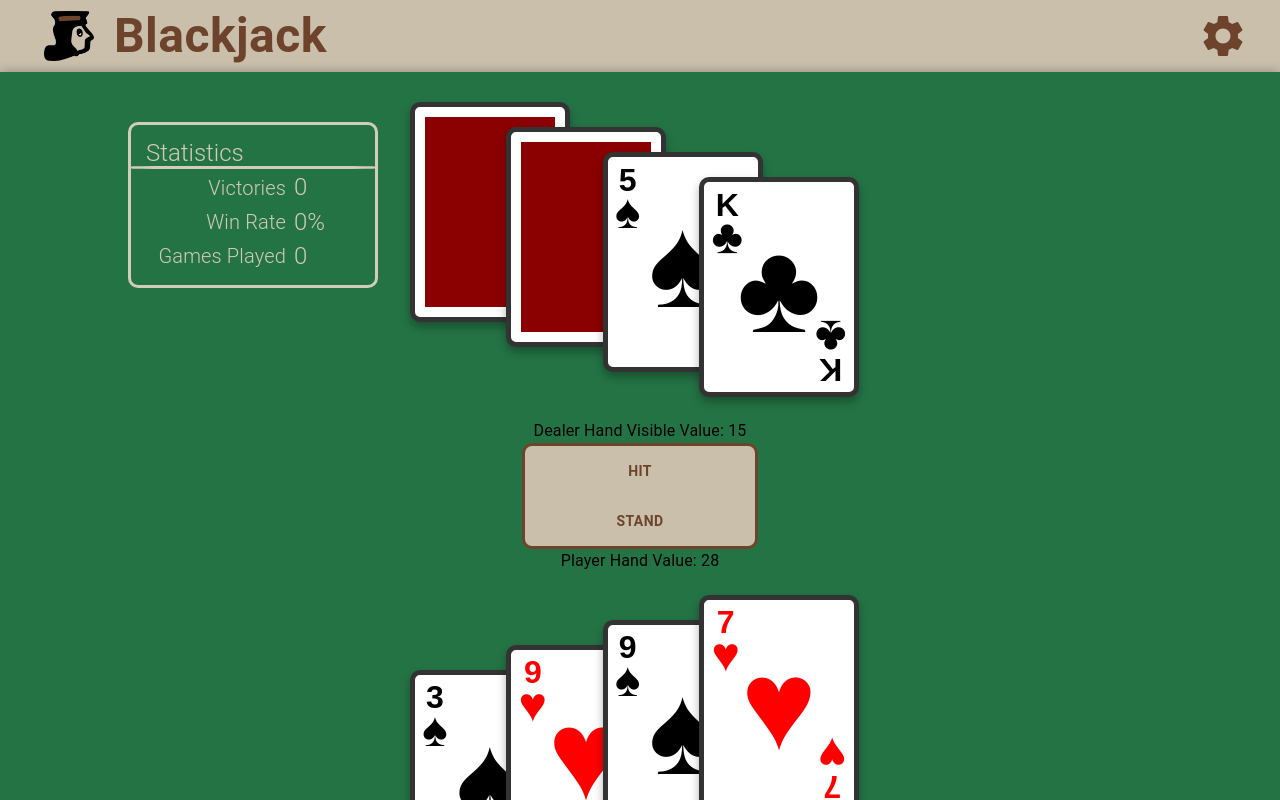
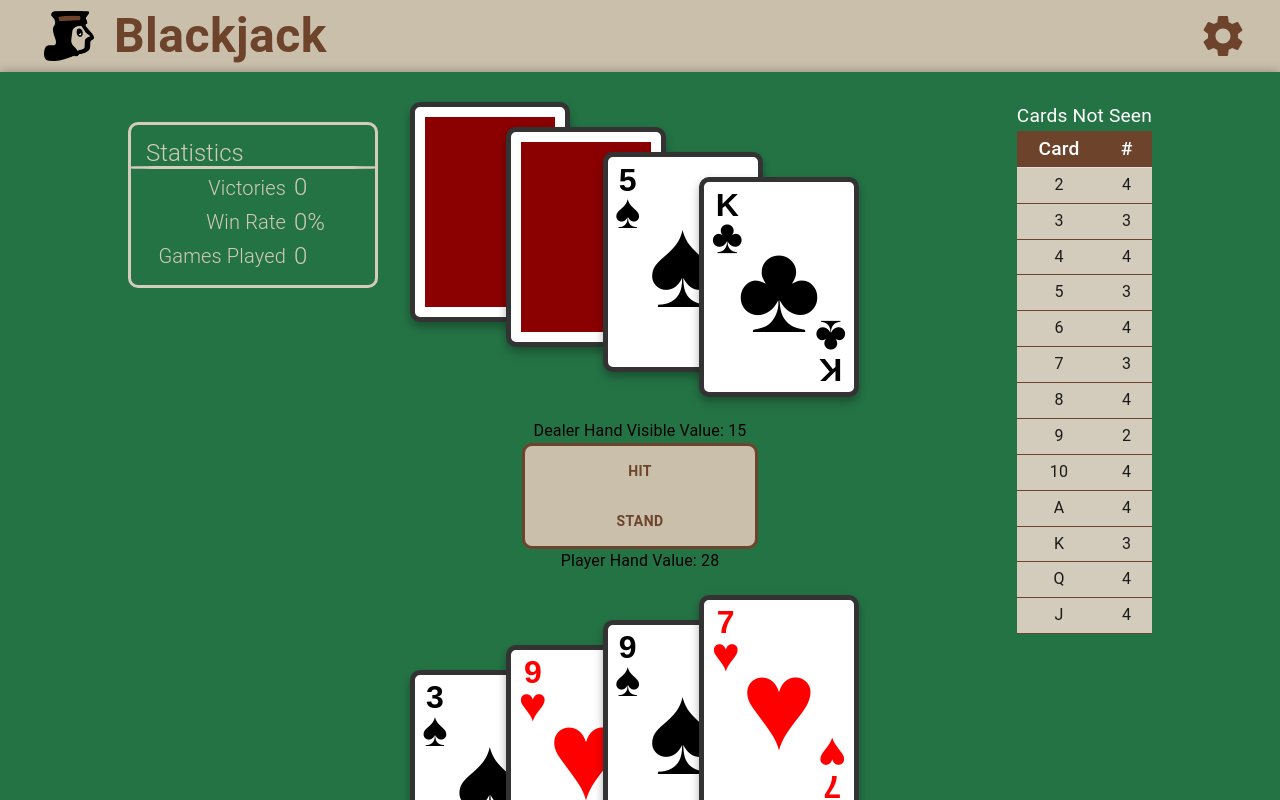
Before and after one commit to EthanNguyen-Tu/Blackjack, a React (Create React App) app: page / in a window 1280 px wide. Shown: the top 800 px of the page. Built offline with nearby package versions, Linux system fonts and the light colour scheme.

Commit message:
feat(CardsNotSeen): Added table of cards in deck player has yet seen

```diff
--- a/src/App.tsx
+++ b/src/App.tsx
@@ -12,11 +12,13 @@ function App() {
     const [showAllCards, setShowAllCards] = useState(true);
     const [showStatMenu, setShowStatMenu] = useState<boolean>(true);
     const [showHandSum, setShowHandSum] = useState<boolean>(true);
+    const [showCardsNotSeen, setShowCardsNotSeen] = useState<boolean>(true);
     const [deck, setDeck] = useState(new DeckOfCards());
 
     const toggleAllCards = () => setShowAllCards(!showAllCards);
     const toggleStatsMenu = () => setShowStatMenu(!showStatMenu);
     const toggleHandSum = () => setShowHandSum(!showHandSum);
+    const toggleCardsNotSeen = () => setShowCardsNotSeen(!showCardsNotSeen);
 
     return (
         <Grid container>
@@ -46,6 +48,8 @@ function App() {
                             toggleStatsMenu={toggleStatsMenu}
                             showHandSum={showHandSum}
                             toggleHandSum={toggleHandSum}
+                            showCardsNotSeen={showCardsNotSeen}
+                            toggleCardsNotSeen={toggleCardsNotSeen}
                         />
                     </Toolbar>
                 </AppBar>
@@ -58,6 +62,7 @@ function App() {
                                 deck={deck}
                                 showHandSum={showHandSum}
                                 showStatMenu={showStatMenu}
+                                showCardsNotSeen={showCardsNotSeen}
                                 soft17={false}
                             />
                         }
--- a/src/shared/components/Blackjack/Blackjack.tsx
+++ b/src/shared/components/Blackjack/Blackjack.tsx
@@ -11,6 +11,7 @@ import HandOfCardsDisplay, {
 import { DeckOfCards } from "../PlayingCard/DeckOfCards.ts";
 import { Typography } from "@mui/material";
 import { VisibilityHandOfCards } from "../HandOfCards/VisibillityHandOfCards.ts";
+import DeckContentDisplay from "../DeckContentsDisplay/DeckContentsDisplay.tsx";
 
 export enum BlackjackState {
     START = "Game Start",
@@ -27,11 +28,12 @@ interface BlackjackProps {
     deck: DeckOfCards;
     showStatMenu: boolean;
     showHandSum: boolean;
+    showCardsNotSeen: boolean;
     soft17: boolean;
 }
 
 function Blackjack(props: BlackjackProps) {
-    const { deck, showStatMenu, showHandSum, soft17 } = props;
+    const { deck, showStatMenu, showHandSum, showCardsNotSeen, soft17 } = props;
     const { victories, totalGames, setVictories, setTotalGames } =
         useGameContext();
 
@@ -71,7 +73,7 @@ function Blackjack(props: BlackjackProps) {
         console.log("\nEvaluating Game State:", gameState);
         switch (gameState) {
             case BlackjackState.START:
-                dealerHand.addCard(deck.drawCard(), false);
+                dealerHand.addCard(deck.drawCard(true), false);
                 dealerHand.addCard(deck.drawCard());
                 playerHand.addCard(deck.drawCard());
                 playerHand.addCard(deck.drawCard());
@@ -89,6 +91,7 @@ function Blackjack(props: BlackjackProps) {
                 logHands();
                 break;
             case BlackjackState.CARD_REVEAL:
+                deck.countAll();
                 dealerHand.revealAll(true);
             // fall through
             case BlackjackState.DEALER_TURN:
@@ -153,6 +156,15 @@ function Blackjack(props: BlackjackProps) {
                     left: "clamp(50px, 10vw, 200px)",
                 }}
             />
+            {showCardsNotSeen && (
+                <DeckContentDisplay
+                    card_count={deck.getCardCount()}
+                    sx={{
+                        position: "absolute",
+                        right: "clamp(50px, 10vw, 200px)",
+                    }}
+                ></DeckContentDisplay>
+            )}
             <Grid
                 container
                 size={12}
--- /dev/null
+++ b/src/shared/components/DeckContentsDisplay/DeckContentsDisplay.tsx
@@ -0,0 +1,83 @@
+import {
+    TableContainer,
+    Table,
+    TableHead,
+    TableRow,
+    TableCell,
+    TableBody,
+    styled,
+    tableCellClasses,
+    Typography,
+    Stack,
+    SxProps,
+    Theme,
+} from "@mui/material";
+
+const StyledDeckContentsCell = styled(TableCell)(({ theme }) => ({
+    [`&.${tableCellClasses.head}`]: {
+        backgroundColor: theme.palette.primary.contrastText,
+        color: theme.palette.common.white,
+        textAlign: "center",
+        fontSize: "1.2rem",
+    },
+    [`&.${tableCellClasses.body}`]: {
+        borderColor: theme.palette.primary.contrastText,
+        backgroundColor: theme.palette.primary.light,
+        fontSize: "1rem",
+    },
+}));
+
+interface DeckContentDisplayProps {
+    card_count: { [key: string]: number };
+    sx?: SxProps<Theme>;
+}
+
+function DeckContentDisplay(props: DeckContentDisplayProps) {
+    const { card_count, sx } = props;
+
+    return (
+        <Stack direction="column" alignItems="center" sx={{ ...(sx || {}) }}>
+            <Typography
+                fontSize="1.2rem"
+                sx={(theme) => ({ color: theme.palette.common.white })}
+            >
+                Cards Not Seen
+            </Typography>
+            <TableContainer sx={{ maxWidth: "300px" }}>
+                <Table
+                    size="small"
+                    aria-label="a dense table displaying remaining cards in the deck"
+                >
+                    <TableHead>
+                        <TableRow>
+                            <StyledDeckContentsCell>
+                                Card
+                            </StyledDeckContentsCell>
+                            <StyledDeckContentsCell>#</StyledDeckContentsCell>
+                        </TableRow>
+                    </TableHead>
+                    <TableBody>
+                        {Object.keys(card_count).map((key) => (
+                            <TableRow key={"Remaining Cards"}>
+                                <StyledDeckContentsCell align="center">
+                                    {key}
+                                </StyledDeckContentsCell>
+                                <StyledDeckContentsCell
+                                    align="center"
+                                    sx={{
+                                        borderLeft:
+                                            "2px solid theme.palette.primary.contrastText",
+                                    }}
+                                >
+                                    {card_count[key]}
+                                </StyledDeckContentsCell>
+                            </TableRow>
+                        ))}
+                    </TableBody>
+                </Table>
+            </TableContainer>
+        </Stack>
+    );
+}
+
+export default DeckContentDisplay;
--- a/src/shared/components/PlayingCard/DeckOfCards.ts
+++ b/src/shared/components/PlayingCard/DeckOfCards.ts
@@ -1,24 +1,84 @@
 import { cards } from "./PlayingCard.tsx";
 
 export class DeckOfCards {
-    private deck: string[];
+    private number_of_decks: number;
+    private deck: string[] = [];
+    private card_count: { [key: string]: number };
+    private delay_count: string[] = [];
 
-    public constructor() {
-        this.deck = [...cards];
+    public constructor(number_of_decks: number = 1) {
+        this.number_of_decks = number_of_decks;
+        for (let i = 0; i < this.number_of_decks; i++) {
+            this.deck = this.deck.concat(cards);
+        }
+        let card_amount = this.number_of_decks * 4;
+        this.card_count = {
+            A: card_amount,
+            K: card_amount,
+            Q: card_amount,
+            J: card_amount,
+            "10": card_amount,
+            "9": card_amount,
+            "8": card_amount,
+            "7": card_amount,
+            "6": card_amount,
+            "5": card_amount,
+            "4": card_amount,
+            "3": card_amount,
+            "2": card_amount,
+        };
     }
 
     public reshuffle() {
-        this.deck = [...cards];
+        for (let i = 0; i < this.number_of_decks; i++) {
+            this.deck = this.deck.concat(cards);
+        }
+        let card_amount = this.number_of_decks * 4;
+        Object.keys(this.card_count).forEach((key) => {
+            this.card_count[key] = card_amount;
+        });
     }
 
-    public drawCard() {
+    public drawCard(delay_count: boolean = false): string {
         if (this.deck.length === 0) {
             this.reshuffle();
         }
 
-        return this.deck.splice(
+        let card = this.deck.splice(
             Math.floor(Math.random() * this.deck.length),
             1
         )[0];
+
+        if (delay_count) {
+            this.delay_count.push(card);
+        } else {
+            this.countCard(card);
+        }
+
+        return card;
+    }
+
+    // @returns true if the card was counted, false otherwise
+    private countCard(card: string): boolean {
+        let card_num = card.slice(0, -1);
+        if (card_num in this.card_count) {
+            this.card_count[card_num] -= 1;
+            return true;
+        }
+        return false;
+    }
+
+    // @returns true if delayed cards were counted, false otherwise
+    public countAll(): boolean {
+        if (this.delay_count.length) {
+            this.delay_count.forEach((card) => this.countCard(card));
+            this.delay_count = [];
+            return true;
+        }
+        return false;
+    }
+
+    public getCardCount(): { [key: string]: number } {
+        return this.card_count;
     }
 }
--- a/src/shared/components/Settings/Settings.tsx
+++ b/src/shared/components/Settings/Settings.tsx
@@ -15,6 +15,8 @@ function Settings({
     toggleStatsMenu,
     showHandSum,
     toggleHandSum,
+    showCardsNotSeen,
+    toggleCardsNotSeen,
 }) {
     const [isVisible, setIsVisible] = useState(false);
 
@@ -88,6 +90,16 @@ function Settings({
                                 <FormControlLabel
                                     control={
                                         <Switch
+                                            checked={showCardsNotSeen}
+                                            onChange={toggleCardsNotSeen}
+                                        />
+                                    }
+                                    label="Show Cards Not Seen"
+                                    labelPlacement="start"
+                                />
+                                <FormControlLabel
+                                    control={
+                                        <Switch
                                             checked={showAllCards}
                                             onChange={toggleAllCards}
                                         />
```
